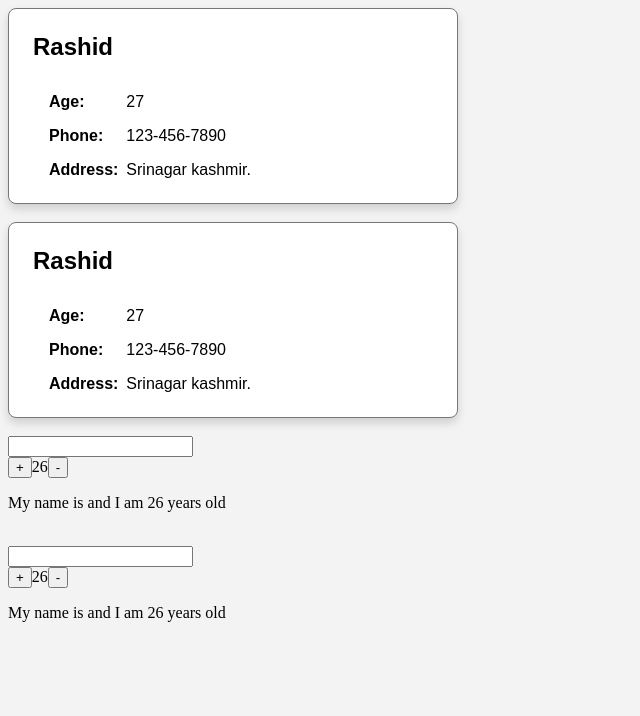
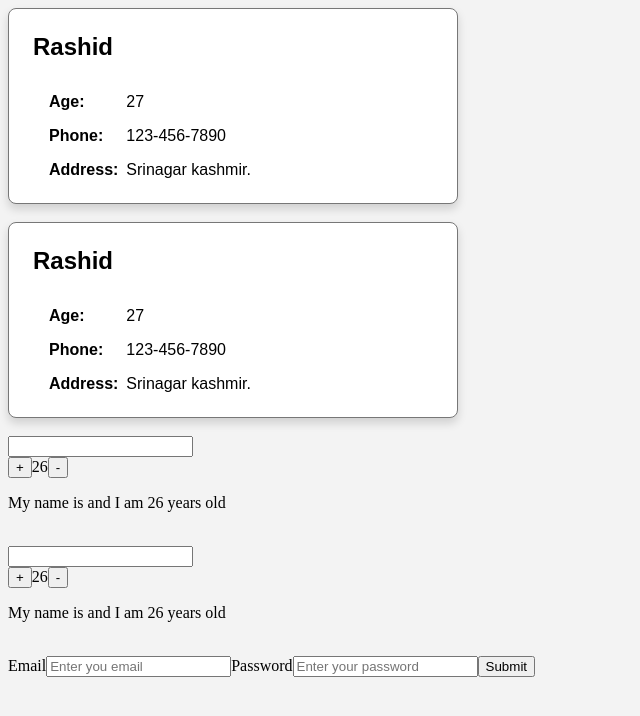
Before and after one commit to rashidyaqoob/upskill-reactjs, a React (Create React App) app: page / in a window 1280 px wide. Shown: the top 716 px of the page, without its empty margins (0-640 px from the left). Built offline with nearby package versions, Linux system fonts and the light colour scheme.

Commit message:
LDT-566: Basic form validation Exercise

```diff
--- a/src/App.jsx
+++ b/src/App.jsx
@@ -4,6 +4,7 @@ import UserCard from "./components/UserCard";
 import { UserClassCard } from "./components/UserClassCard";
 import NameCounter from "./components/NameCounter";
 import { NameCounterClass } from "./components/NameCounterClass";
+import BasicFormValidation from "./components/BasicFormValidation";
 
 function App() {
   console.log(user);
@@ -31,6 +32,8 @@ function App() {
       <br />
 
       <NameCounterClass />
+      <br />
+      <BasicFormValidation />
     </div>
   );
 }
--- /dev/null
+++ b/src/components/BasicFormValidation.jsx
@@ -0,0 +1,87 @@
+import React, { useState } from "react";
+
+const BasicFormValidation = () => {
+  const [email, setEmail] = useState("");
+  const [password, setPassword] = useState("");
+  const [errors, setErrors] = useState({});
+
+  const handleSubmit = (e) => {
+    e.preventDefault();
+    const validationErrors = validateForm();
+    console.log(Object.keys(validationErrors));
+    if (Object.keys(validationErrors).length > 0) {
+      setErrors(validationErrors);
+    } else {
+      setErrors({});
+      alert("Success");
+      setEmail("");
+      setPassword("");
+    }
+  };
+
+  const validateForm = () => {
+    const errors = {};
+
+    // Validate Email field
+
+    if (!email) {
+      errors.email = "Email field cannot be empty";
+    } else if (!email.endsWith("@webdevsimplified.com")) {
+      errors.email = "Email must end with @webdevsimplified.com";
+    }
+
+    // Validate Password field
+
+    if (!password) {
+      errors.password = "Password is required";
+    } else {
+      if (password.length < 10) {
+        errors.password = "Password must be 10 characters or longer";
+      }
+      if (!/[a-z]/.test(password)) {
+        errors.password = "Password must include a lowercase letter";
+      }
+      if (!/[A-Z]/.test(password)) {
+        errors.password = "Password must include an uppercase letter";
+      }
+      if (!/[0-9]/.test(password)) {
+        errors.password = "Password must include a number";
+      }
+    }
+
+    return errors;
+  };
+  return (
+    <form onSubmit={handleSubmit} noValidate>
+      <label htmlFor="email">Email</label>
+      <input
+        type="email"
+        required
+        id="email"
+        value={email}
+        placeholder="Enter you email"
+        onChange={(e) => setEmail(e.target.value)}
+      />
+      {errors.email && <p style={{ color: "red" }}>{errors.email}</p>}
+      <label htmlFor="password">Password</label>
+      <input
+        type="password"
+        required
+        id="password"
+        value={password}
+        placeholder="Enter your password"
+        onChange={(e) => setPassword(e.target.value)}
+      />
+      {errors.password && (
+        <ul style={{ color: "red" }}>
+          {errors.password.split("\n").map((error, index) => (
+            <li key={index}>{error}</li>
+          ))}
+        </ul>
+      )}
+      <input type="submit" value={"Submit"} />
+    </form>
+  );
+};
+
+export default BasicFormValidation;
```
